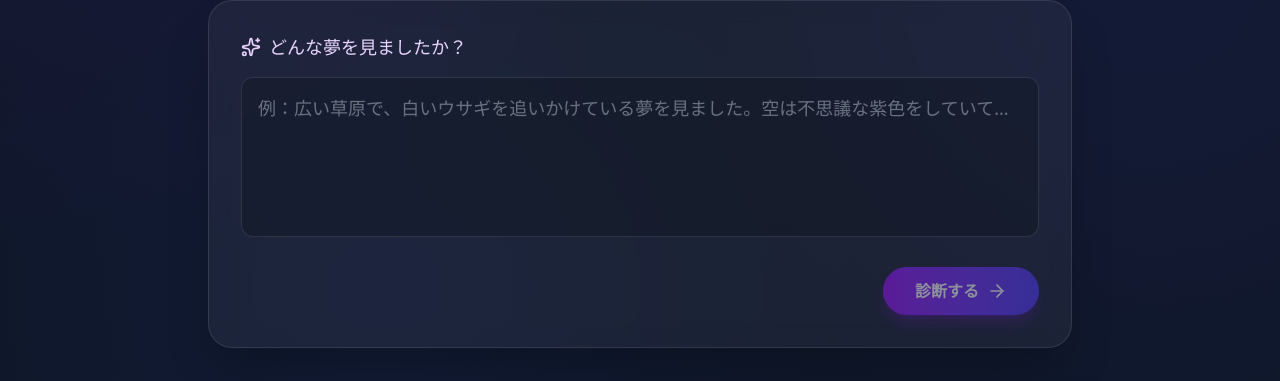
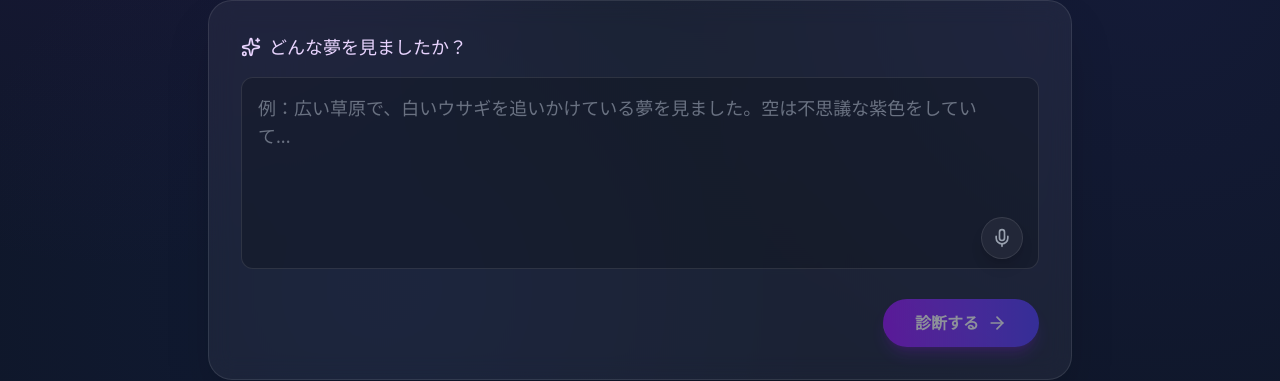
Before and after one commit to karake-shoya/dream-analysis-app, a Next.js app: page / in a window 1280 px wide. Shown: the part 352-733 px from the top of the page. Built offline with nearby package versions, Linux system fonts and the light colour scheme; no server answers.

Commit message:
feat: 音声入力のリアルタイム表示と継続認識に対応

```diff
--- a/app/page.tsx
+++ b/app/page.tsx
@@ -8,9 +8,12 @@ import { useRouter } from 'next/navigation';
 import GradientBackground from '@/components/GradientBackground';
 import { ERROR_MESSAGES } from '@/lib/constants';
 
+import VoiceInput from '@/components/VoiceInput';
+
 export default function Home() {
   const router = useRouter();
   const [dream, setDream] = useState('');
+  const [baseText, setBaseText] = useState('');
   const [loading, setLoading] = useState(false);
   const [error, setError] = useState('');
 
@@ -62,17 +65,27 @@ export default function Home() {
 
         {/* Input Section */}
         <div className="bg-white/5 backdrop-blur-md rounded-3xl p-6 md:p-8 border border-white/10 shadow-2xl transition-all duration-300 hover:border-white/20">
-          <label htmlFor="dream-input" className="text-lg font-medium text-purple-200 mb-4 flex items-center">
+          <label htmlFor="dream-input" className="text-lg font-medium text-purple-200 mb-4 flex items-center justify-between">
+            <span className="flex items-center">
               <Sparkles className="w-5 h-5 mr-2" />
               どんな夢を見ましたか？
+            </span>
           </label>
+
+          <div className="relative">
             <textarea
               id="dream-input"
               value={dream}
               onChange={(e) => setDream(e.target.value)}
-            className="w-full h-40 bg-black/20 border border-white/10 rounded-xl p-4 text-lg text-white placeholder:text-gray-500 focus:outline-none focus:ring-2 focus:ring-purple-500/50 focus:border-transparent transition-all resize-none"
+              className="w-full h-48 bg-black/20 border border-white/10 rounded-xl p-4 text-lg text-white placeholder:text-gray-500 focus:outline-none focus:ring-2 focus:ring-purple-500/50 focus:border-transparent transition-all resize-none pr-14"
               placeholder="例：広い草原で、白いウサギを追いかけている夢を見ました。空は不思議な紫色をしていて..."
             />
+            <VoiceInput
+              onStart={() => setBaseText(dream)}
+              onTranscript={(transcript) => setDream(baseText + (baseText ? ' ' : '') + transcript)}
+              className="absolute bottom-4 right-4"
+            />
+          </div>
 
           <div className="mt-6 flex justify-end">
             <button
--- /dev/null
+++ b/components/VoiceInput.tsx
@@ -0,0 +1,139 @@
+'use client';
+
+import { useState, useEffect, useCallback, useRef } from 'react';
+import { Mic, MicOff } from 'lucide-react';
+import { cn } from '@/lib/utils';
+import { toast } from 'sonner';
+
+interface VoiceInputProps {
+  onTranscript: (text: string) => void;
+  onStart?: () => void;
+  className?: string;
+}
+
+export default function VoiceInput({ onTranscript, onStart, className }: VoiceInputProps) {
+  const [isListening, setIsListening] = useState(false);
+  const [supported, setSupported] = useState(false);
+  const recognitionRef = useRef<any>(null);
+
+  useEffect(() => {
+    if (typeof window !== 'undefined') {
+      const SpeechRecognition = (window as any).SpeechRecognition || (window as any).webkitSpeechRecognition;
+      if (SpeechRecognition) {
+        setSupported(true);
+      }
+    }
+
+    return () => {
+      if (recognitionRef.current) {
+        recognitionRef.current.stop();
+      }
+    };
+  }, []);
+
+  const toggleListening = useCallback(() => {
+    if (!supported) {
+      toast.error('お使いのブラウザは音声入力に対応していません。');
+      return;
+    }
+
+    if (isListening) {
+      if (recognitionRef.current) {
+        recognitionRef.current.stop();
+      }
+      setIsListening(false);
+      return;
+    }
+
+    const SpeechRecognition = (window as any).SpeechRecognition || (window as any).webkitSpeechRecognition;
+    const recognition = new SpeechRecognition();
+
+    recognition.lang = 'ja-JP';
+    recognition.interimResults = true;
+    recognition.continuous = true;
+
+    recognition.onstart = () => {
+      setIsListening(true);
+      if (onStart) onStart();
+    };
+
+    recognition.onresult = (event: any) => {
+      let finalTranscript = '';
+      let interimTranscript = '';
+
+      for (let i = event.resultIndex; i < event.results.length; ++i) {
+        if (event.results[i].isFinal) {
+          finalTranscript += event.results[i][0].transcript;
+        } else {
+          interimTranscript += event.results[i][0].transcript;
+        }
+      }
+
+      // We send back the total transcript of this session
+      // Wait, if it's continuous, we need to accumulate
+      // speechRecognition doesn't store the whole history in results easily for long sessions
+      // but event.results contains everything if we don't restart.
+
+      let totalTranscript = '';
+      for (let i = 0; i < event.results.length; i++) {
+        totalTranscript += event.results[i][0].transcript;
+      }
+
+      onTranscript(totalTranscript);
+    };
+
+    recognition.onerror = (event: any) => {
+      if (event.error !== 'no-speech') {
+        console.error('Speech recognition error:', event.error);
+      }
+
+      setIsListening(false);
+
+      if (event.error === 'not-allowed') {
+        toast.error('マイクの使用が許可されていません。設定を確認してください。');
+      } else if (event.error === 'no-speech') {
+        // Ignore silent timeout
+      } else {
+        toast.error('音声入力中にエラーが発生しました。');
+      }
+    };
+
+    recognition.onend = () => {
+      setIsListening(false);
+    };
+
+    try {
+      recognition.start();
+      recognitionRef.current = recognition;
+    } catch (e) {
+      console.error('Recognition start failed:', e);
+      setIsListening(false);
+    }
+  }, [isListening, supported, onTranscript, onStart]);
+
+  if (!supported) return null;
+
+  return (
+    <button
+      onClick={toggleListening}
+      type="button"
+      className={cn(
+        "p-2.5 rounded-full transition-all duration-300 focus:outline-none flex items-center justify-center gap-2 border shadow-lg",
+        isListening
+          ? "bg-red-500/20 text-red-400 border-red-500/40 animate-pulse ring-4 ring-red-500/10 scale-110"
+          : "bg-white/5 text-gray-400 border-white/10 hover:text-white hover:bg-white/10 hover:border-white/20 active:scale-95",
+        className
+      )}
+      title={isListening ? "音声入力を停止" : "音声入力"}
+    >
+      {isListening ? (
+        <>
+          <MicOff className="w-5 h-5" />
+          <span className="text-xs font-bold uppercase tracking-wider pr-1">Listening</span>
+        </>
+      ) : (
+        <Mic className="w-5 h-5" />
+      )}
+    </button>
+  );
+}
```
Lines whose indentation alone changed are shown as unchanged.
